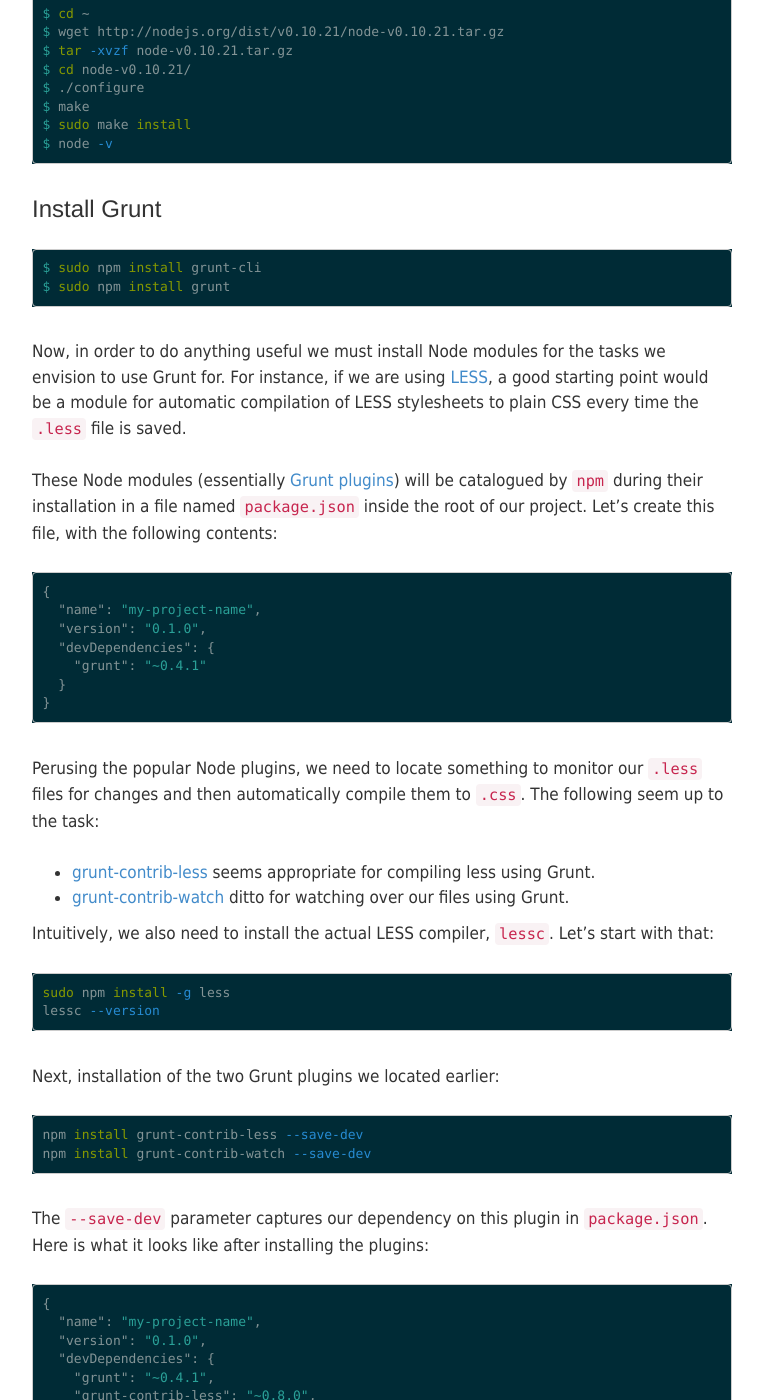
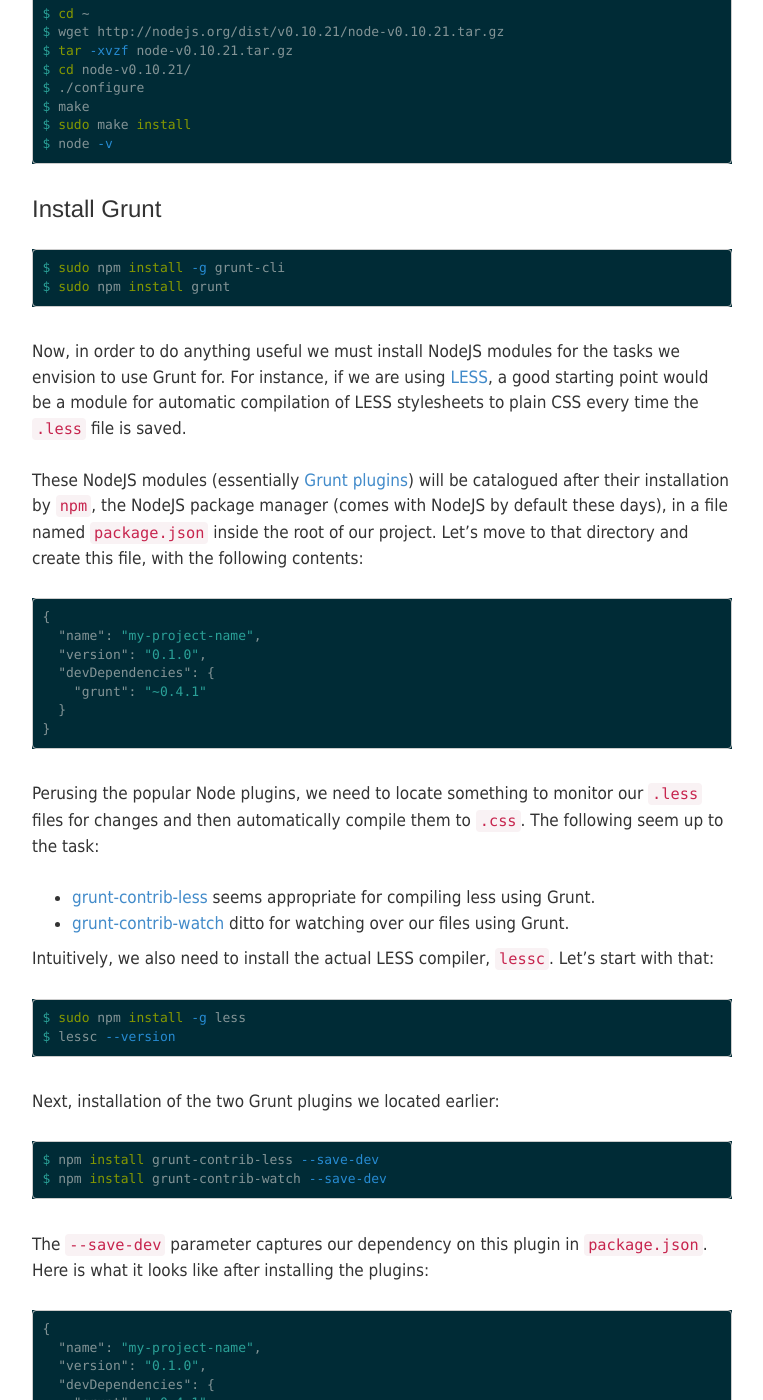
Before and after one commit to ik-fractel/kappataumu.github.com, a Jekyll site: the page built from _posts/2013-10-24-grunt-automate-your-webdev-workflow.md, in a window 1280 px wide and 1400 px high, scrolled down 806 px. Shown: the whole window, without its empty margins (258-1021 px from the left). Built offline with Jekyll 4.4.1, drawn with Linux system fonts in a browser that asks for light colours; Markdown is read by kramdown in place of the engine named in the settings.

Commit message:
Minor fixes to article

````diff
--- a/_posts/2013-10-24-grunt-automate-your-webdev-workflow.md
+++ b/_posts/2013-10-24-grunt-automate-your-webdev-workflow.md
@@ -30,13 +30,13 @@
 ###Install Grunt
 
 ```bash
-$ sudo npm install grunt-cli
+$ sudo npm install -g grunt-cli
 $ sudo npm install grunt
 ```
 
-Now, in order to do anything useful we must install Node modules for the tasks we envision to use Grunt for. For instance, if we are using [LESS](http://lesscss.org/), a good starting point would be a module for automatic compilation of LESS stylesheets to plain CSS every time the `.less` file is saved.
+Now, in order to do anything useful we must install NodeJS modules for the tasks we envision to use Grunt for. For instance, if we are using [LESS](http://lesscss.org/), a good starting point would be a module for automatic compilation of LESS stylesheets to plain CSS every time the `.less` file is saved.
 
-These Node modules (essentially [Grunt plugins](http://gruntjs.com/plugins)) will be catalogued by `npm` during their installation in a file named `package.json` inside the root of our project. Let’s create this file, with the following contents:
+These NodeJS modules (essentially [Grunt plugins](http://gruntjs.com/plugins)) will be catalogued after their installation by `npm`, the NodeJS package manager (comes with NodeJS by default these days), in a file named `package.json` inside the root of our project. Let’s move to that directory and create this file, with the following contents:
 
 ```json
 {
@@ -56,15 +56,15 @@
 Intuitively, we also need to install the actual LESS compiler, `lessc`. Let’s start with that:
 
 ```bash
-sudo npm install -g less
-lessc --version
+$ sudo npm install -g less
+$ lessc --version
 ```
 
 Next, installation of the two Grunt plugins we located earlier:
 
 ```bash
-npm install grunt-contrib-less --save-dev
-npm install grunt-contrib-watch --save-dev
+$ npm install grunt-contrib-less --save-dev
+$ npm install grunt-contrib-watch --save-dev
 ```
 
 The `--save-dev` parameter captures our dependency on this plugin in `package.json`. Here is what it looks like after installing the plugins:
@@ -87,16 +87,15 @@
 
 ```javascript
 module.exports = function(grunt) {
-  grunt.initConfig({
-     // named tasks will go here
-  });
+    grunt.initConfig({
+       // named tasks will go here
+    });
 
-grunt.loadNpmTasks('grunt-contrib-less');
-grunt.loadNpmTasks('grunt-contrib-watch');
+    grunt.loadNpmTasks('grunt-contrib-less');
+    grunt.loadNpmTasks('grunt-contrib-watch');
 
-// the default task can be run just by typing "grunt" on the command line
-grunt.registerTask('default', ['watch']);
-
+    // the default task can be run just by typing "grunt" on the command line
+    grunt.registerTask('default', ['watch']);
 };
 ```
 
````
